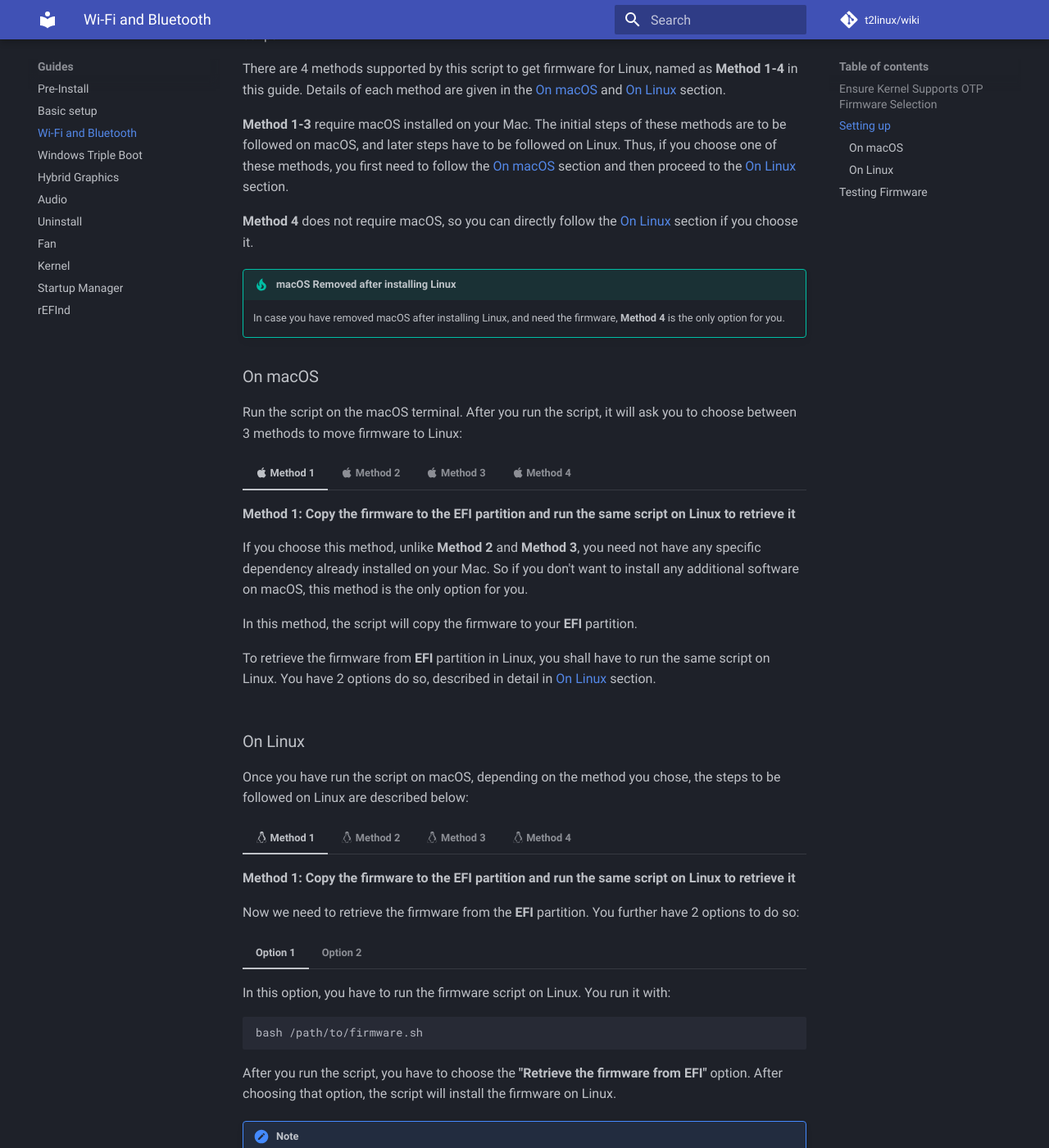
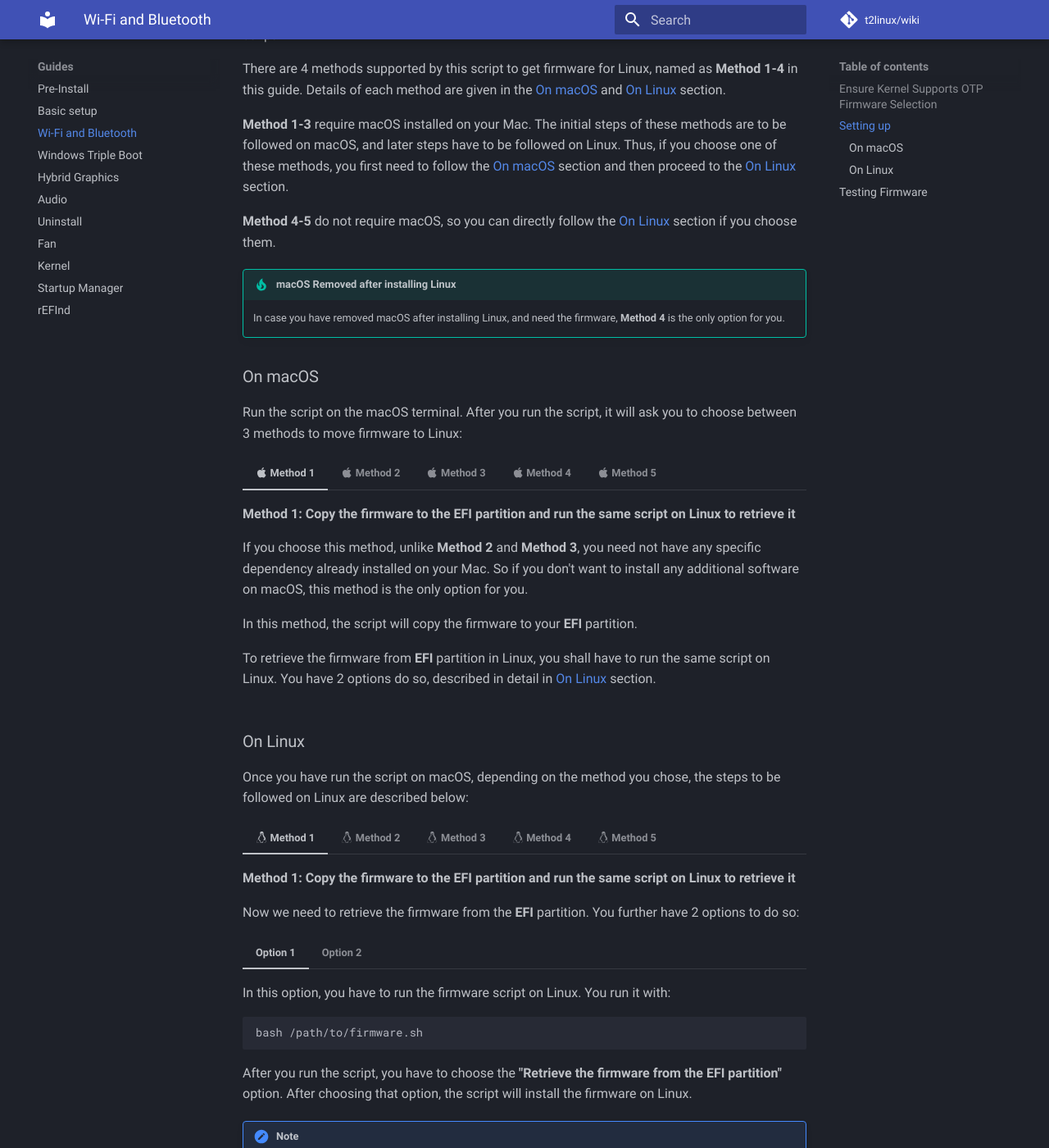
Before and after one commit to t2linux/wiki, an MkDocs documentation site: the page built from docs/guides/wifi-bluetooth.md, in a window 1280 px wide and 1400 px high, scrolled down 909 px. Shown: the whole window at 82% size. Built offline with MkDocs 1.6.1 and Material for MkDocs 9.7.7, drawn with Linux system fonts in a browser that asks for light colours; comment, search, counter and statistics services are not loaded; part of the change alters nothing that is shown.

Commit message:
Wiki updates

````diff
--- a/docs/guides/wifi-bluetooth.md
+++ b/docs/guides/wifi-bluetooth.md
@@ -26,7 +26,7 @@ There are 4 methods supported by this script to get firmware for Linux, named as
 
 **Method 1-3** require macOS installed on your Mac. The initial steps of these methods are to be followed on macOS, and later steps have to be followed on Linux. Thus, if you choose one of these methods, you first need to follow the [On macOS](#on-macos) section and then proceed to the [On Linux](#on-linux) section.
 
-**Method 4** does not require macOS, so you can directly follow the [On Linux](#on-linux) section if you choose it.
+**Method 4-5** do not require macOS, so you can directly follow the [On Linux](#on-linux) section if you choose them.
 
 !!! Tip "macOS Removed after installing Linux"
     In case you have removed macOS after installing Linux, and need the firmware, **Method 4** is the only option for you.
@@ -75,7 +75,12 @@ Run the script on the macOS terminal. After you run the script, it will ask you
     Now you have to install the package in Linux using your package manager. The procedure has been described in detail in [On Linux](#on-linux) section.
 
 === ":fontawesome-brands-apple: Method 4"
-    **Method 4: Download a macOS Recovery Image from Apple and extract the firmware from there**
+    **Method 4: Retrieve the firmware directly from macOS**
+
+    This method does not have any steps to be followed on macOS. See [On Linux](#on-linux) section.
+
+=== ":fontawesome-brands-apple: Method 5"
+    **Method 5: Download a macOS Recovery Image from Apple and extract the firmware from there**
 
     This method does not have any steps to be followed on macOS. See [On Linux](#on-linux) section.
 
@@ -96,7 +101,7 @@ Once you have run the script on macOS, depending on the method you chose, the st
         bash /path/to/firmware.sh
         ```
 
-        After you run the script, you have to choose the **"Retrieve the firmware from EFI"** option. After choosing that option, the script will install the firmware on Linux.
+        After you run the script, you have to choose the **"Retrieve the firmware from the EFI partition"** option. After choosing that option, the script will install the firmware on Linux.
 
         !!! note
 
@@ -113,7 +118,7 @@ Once you have run the script on macOS, depending on the method you chose, the st
         sudo umount /tmp/apple-wifi-efi
         ```
 
-        After you run the above commands, you have to choose the **"Retrieve the firmware from EFI"** option. After choosing that option, the script will install the firmware on Linux.
+        After you run the above commands, you have to choose the **"Retrieve the firmware from the EFI partition"** option. After choosing that option, the script will install the firmware on Linux.
 
         This option shall be useful if you are unable to copy the script to Linux.
 
@@ -188,11 +193,29 @@ Once you have run the script on macOS, depending on the method you chose, the st
             Replace `/path/to/firmware_package.pkg.tar.zst` with the actual path of the package. For example, if `apple-firmware-14.5-1-any.pkg.tar.zst` was created in macOS and has been copied to the Downloads folder in Linux, command to be run would be `sudo pacman -U $HOME/Downloads/apple-firmware-14.5-1-any.pkg.tar.zst`
 
 === ":fontawesome-brands-linux: Method 4"
-    **Method 4: Download a macOS Recovery Image from Apple and extract the firmware from there**
+    **Method 4: Retrieve the firmware directly from macOS**
 
-    !!! warning "Internet connection is required for **Method 4**"
+    !!! warning "Internet connection may be required for **Method 4**"
 
-        **Method 4** downloads a macOS Recovery image from Apple. So you need to have an active internet connection on Linux. You can use Ethernet, USB tethering or an external Wi-Fi adapter to get internet.
+        **Method 4** needs certain dependencies to work. If they are missing, you need to have an active internet connection on Linux to download and install them. You can use Ethernet, USB tethering or an external Wi-Fi adapter to get internet. If you are using an customised ISO made for T2 Macs, then most likely those dependencies shall be shipped alongwith the ISO, so in that case internet shall not be required.
+
+    This method does not have any steps to be followed on macOS. So, you have to run the script directly on Linux. After you run the script on Linux, you have to choose the **"Retrieve the firmware directly from macOS**" option.
+
+    If you choose this method, the script will install the following dependencies, if missing, on Linux:
+
+    1. **APFS driver for Linux** - Enables mounting and reading of the macOS Recovery volume, which has the firmware. You can get the source code from [here](https://github.com/linux-apfs/linux-apfs-rw).
+    2. **dmg2img** - Converts the macOS Recovery Image obtained to a Linux readable format.
+
+    The script shall automatically detect if any dependency is missing, and if required, will give you the option of installing it. So you need not worry about having missing dependencies.
+
+    Once the script confirms that you have the necessary dependencies installed, it shall automatically install the firmware.
+
+=== ":fontawesome-brands-linux: Method 5"
+    **Method 5: Download a macOS Recovery Image from Apple and extract the firmware from there**
+
+    !!! warning "Internet connection is required for **Method 5**"
+
+        **Method 5** downloads a macOS Recovery image from Apple. So you need to have an active internet connection on Linux. You can use Ethernet, USB tethering or an external Wi-Fi adapter to get internet.
 
     This method does not have any steps to be followed on macOS. So, you have to run the script directly on Linux. After you run the script on Linux, you have to choose the **"Download a macOS Recovery Image from Apple and extract the firmware from there**" option.
 
````
